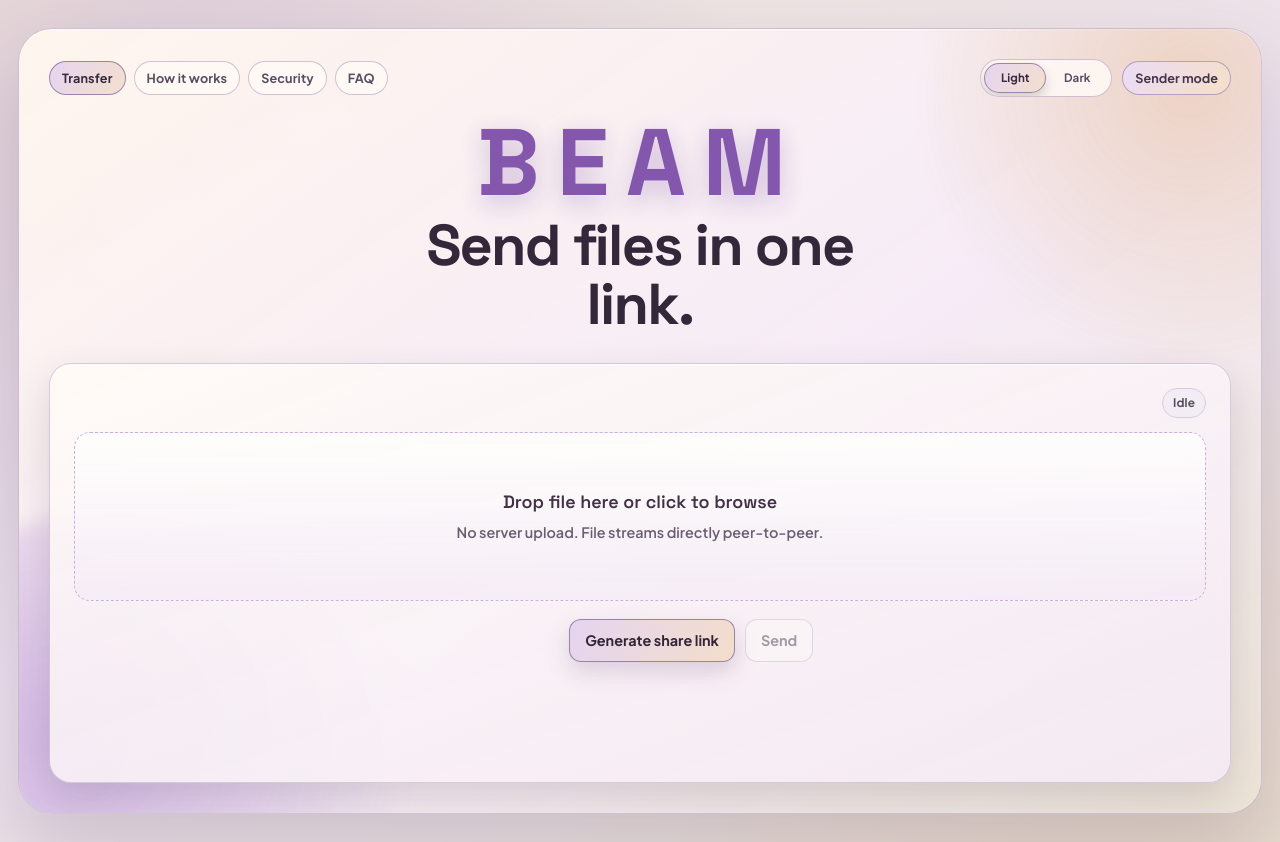
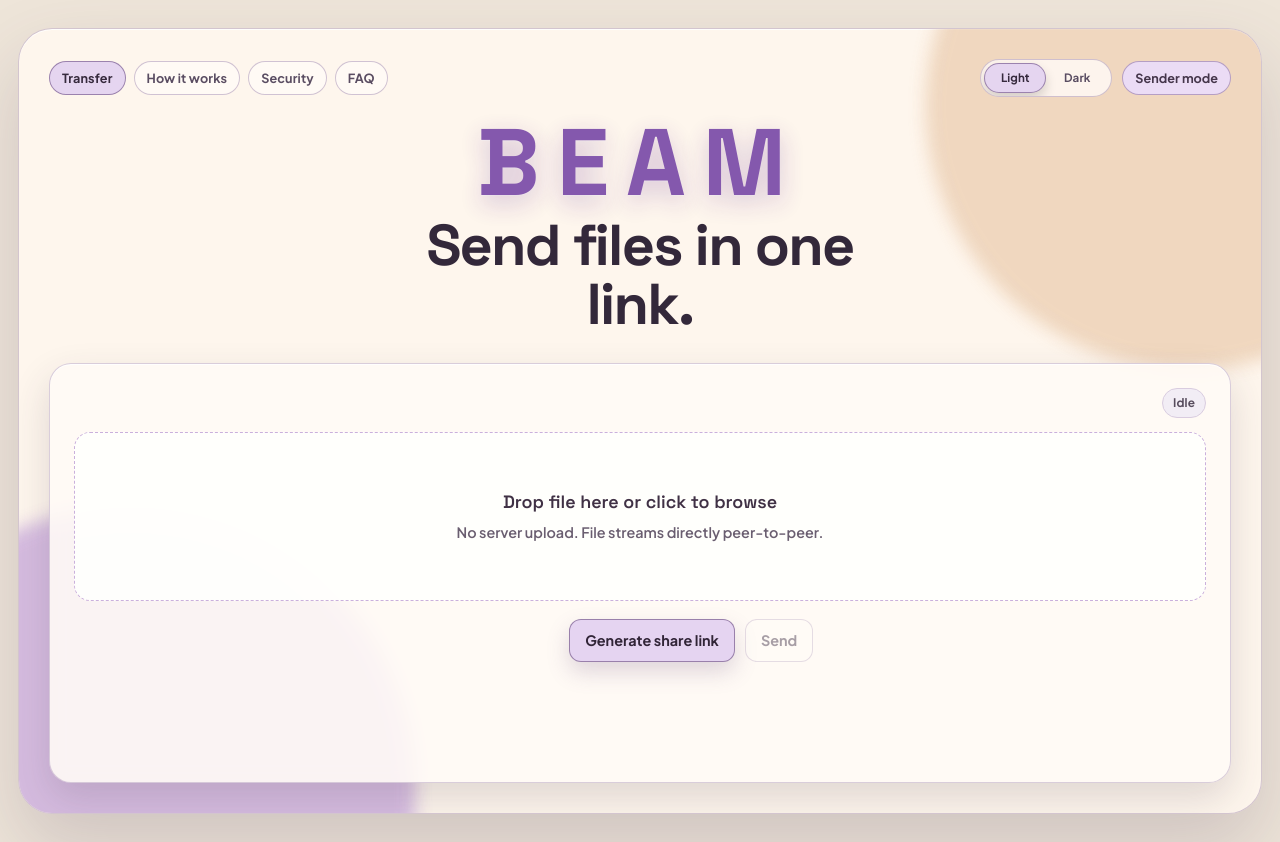
Before and after one commit to shriyamani/file-submission-tool, a React (Vite) app: page / in a window 1280 px wide. Built offline with nearby package versions, Linux system fonts and the light colour scheme.

Commit message:
Remove gradients for faster performance

```diff
--- a/src/App.css
+++ b/src/App.css
@@ -15,9 +15,7 @@
   overflow: hidden;
   border-radius: 34px;
   border: 1px solid var(--frame-border);
-  background:
-    linear-gradient(145deg, var(--frame-bg-1) 0%, var(--frame-bg-2) 56%, var(--frame-bg-3) 100%),
-    radial-gradient(circle at 16% 20%, rgba(255, 255, 255, 0.2), transparent 48%);
+  background: var(--frame-bg-1);
   box-shadow: var(--frame-shadow);
   padding: 30px;
   min-height: min(900px, calc(100vh - 56px));
@@ -38,7 +36,7 @@
   height: 520px;
   left: -185px;
   bottom: -260px;
-  background: radial-gradient(circle at 38% 40%, var(--orb-left), transparent 72%);
+  background: var(--orb-left);
   animation: flow-left 14s ease-in-out infinite;
 }
 
@@ -47,7 +45,7 @@
   height: 500px;
   right: -200px;
   top: -195px;
-  background: radial-gradient(circle at 50% 46%, var(--orb-right), transparent 72%);
+  background: var(--orb-right);
   animation: flow-right 18s ease-in-out infinite;
 }
 
@@ -110,7 +108,7 @@
 }
 
 .beam-tab--active {
-  background: linear-gradient(120deg, var(--tab-active-bg-1), var(--tab-active-bg-2));
+  background: var(--tab-active-bg-1);
   color: var(--tab-active-text);
   border-color: var(--tab-active-border);
 }
@@ -169,7 +167,7 @@
   height: calc(100% - 6px);
   border-radius: 999px;
   border: 1px solid var(--tab-active-border);
-  background: linear-gradient(120deg, var(--tab-active-bg-1), var(--tab-active-bg-2));
+  background: var(--tab-active-bg-1);
   box-shadow: 0 6px 12px rgba(0, 0, 0, 0.16);
   transition: transform 0.26s ease;
 }
@@ -195,7 +193,7 @@
   font-size: 0.79rem;
   font-weight: 700;
   color: var(--badge-text);
-  background: linear-gradient(115deg, var(--badge-bg-1), var(--badge-bg-2));
+  background: var(--badge-bg-1);
   border: 1px solid var(--badge-border);
   white-space: nowrap;
 }
@@ -247,7 +245,7 @@
 .beam-card {
   position: relative;
   overflow: hidden;
-  background: linear-gradient(160deg, var(--card-bg-1), var(--card-bg-2));
+  background: var(--card-bg-1);
   border: 1px solid var(--card-border);
   border-radius: 22px;
   box-shadow: var(--card-shadow);
@@ -360,7 +358,7 @@
   border: 1.5px dashed var(--dropzone-border);
   border-radius: 16px;
   padding: clamp(28px, 7vw, 56px) 22px;
-  background: linear-gradient(180deg, var(--dropzone-bg-1), var(--dropzone-bg-2));
+  background: var(--dropzone-bg-1);
   text-align: center;
   cursor: pointer;
   transition: border-color 0.2s ease, transform 0.2s ease, background-color 0.2s ease;
@@ -373,7 +371,7 @@
 
 .dropzone--active {
   border-color: var(--dropzone-border-active);
-  background: linear-gradient(180deg, var(--dropzone-bg-active-1), var(--dropzone-bg-active-2));
+  background: var(--dropzone-bg-active-1);
 }
 
 .dropzone--disabled {
@@ -459,7 +457,7 @@
 .btn-primary {
   color: var(--btn-primary-text);
   border: 1px solid var(--btn-primary-border);
-  background: linear-gradient(120deg, var(--btn-primary-bg-1), var(--btn-primary-bg-2));
+  background: var(--btn-primary-bg-1);
   box-shadow: var(--btn-primary-shadow);
 }
 
@@ -546,7 +544,7 @@
   width: min(480px, 100%);
   border-radius: 16px;
   border: 1px solid var(--warning-border);
-  background: linear-gradient(145deg, var(--warning-bg), rgba(255, 255, 255, 0.22));
+  background: var(--warning-bg);
   box-shadow:
     0 22px 46px rgba(0, 0, 0, 0.28),
     0 0 0 1px rgba(255, 255, 255, 0.24) inset;
@@ -634,7 +632,7 @@
 .progress-fill {
   height: 100%;
   border-radius: inherit;
-  background: linear-gradient(90deg, var(--progress-fill-1), var(--progress-fill-2));
+  background: var(--progress-fill-1);
   transition: width 0.15s ease;
   position: relative;
   overflow: hidden;
@@ -647,7 +645,7 @@
   left: -34px;
   width: 34px;
   height: 100%;
-  background: linear-gradient(90deg, transparent, rgba(255, 255, 255, 0.5), transparent);
+  background: rgba(255, 255, 255, 0.5);
   animation: progress-glint 1.6s linear infinite;
 }
 
--- a/src/index.css
+++ b/src/index.css
@@ -232,10 +232,7 @@ body {
   min-height: 100vh;
   color: var(--text);
   font-weight: 600;
-  background:
-    radial-gradient(circle at 14% 18%, var(--bg-spot-a), transparent 44%),
-    radial-gradient(circle at 84% 82%, var(--bg-spot-b), transparent 42%),
-    linear-gradient(160deg, var(--bg-gradient-start) 0%, var(--bg-gradient-mid) 52%, var(--bg-gradient-end) 100%);
+  background: var(--bg-gradient-start);
 }
 
 h1,
```
